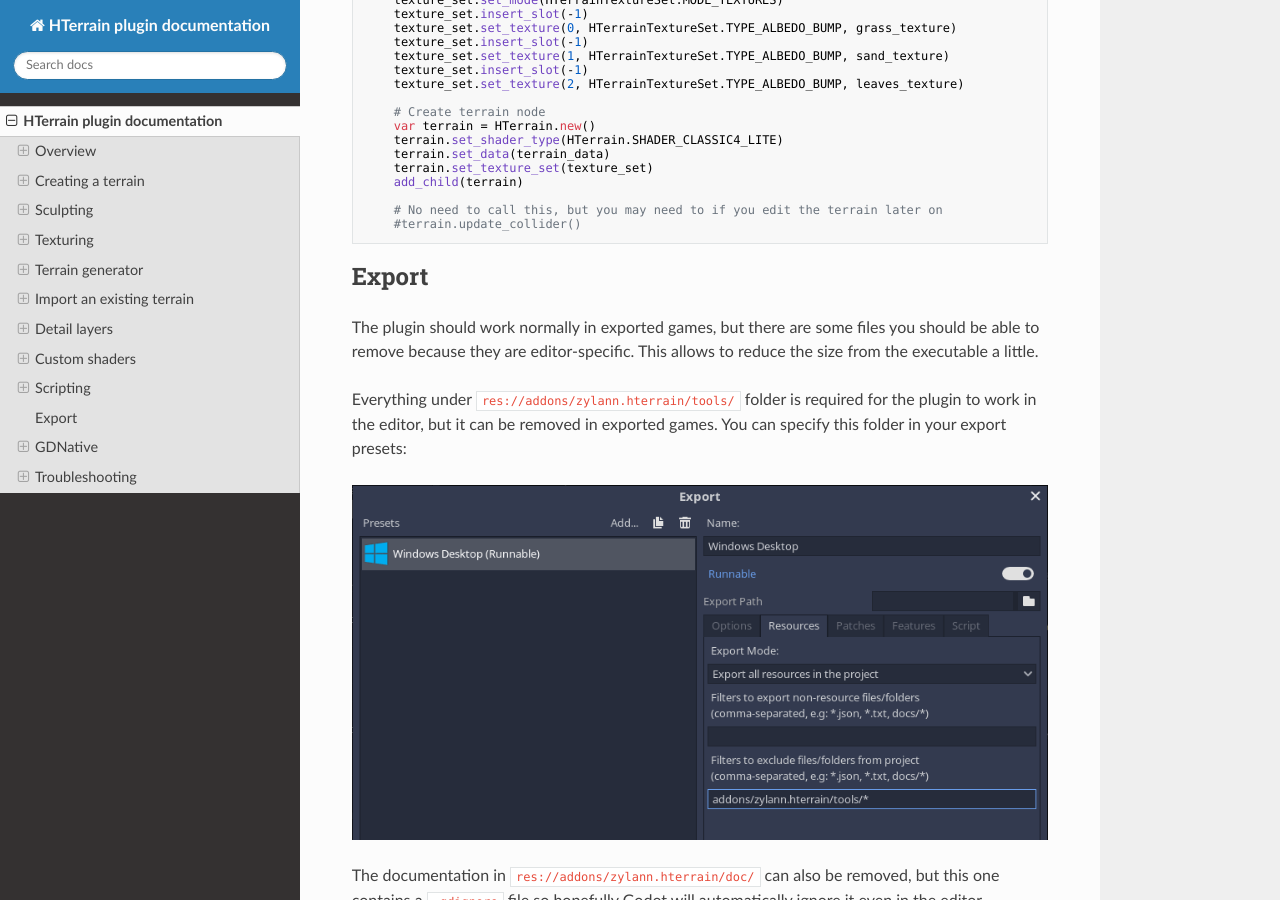
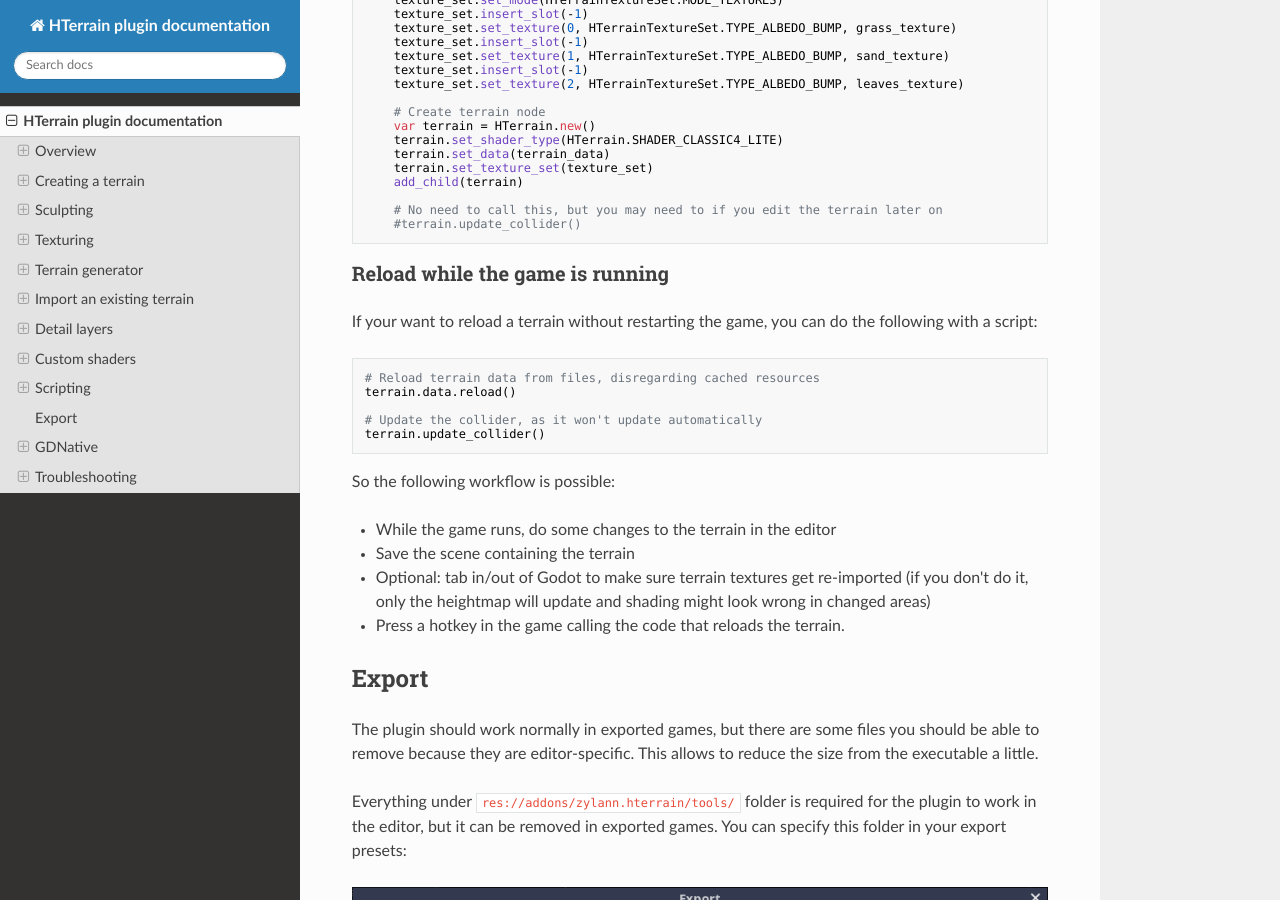
Before and after one commit to Zylann/godot_heightmap_plugin, an MkDocs documentation site: the page built from addons/zylann.hterrain/doc/docs/index.md, in a window 1280 px wide and 900 px high, scrolled down 42102 px. Built offline with MkDocs 1.6.1, drawn with Linux system fonts in a browser that asks for light colours; nearby versions of some CDN libraries.

Commit message:
Add info about reloading terrain while the game is running

````diff
--- a/addons/zylann.hterrain/doc/docs/index.md
+++ b/addons/zylann.hterrain/doc/docs/index.md
@@ -1007,6 +1007,26 @@ func _ready():
 ```
 
 
+### Reload while the game is running
+
+If your want to reload a terrain without restarting the game, you can do the following with a script:
+
+```gdscript
+# Reload terrain data from files, disregarding cached resources
+terrain.data.reload()
+
+# Update the collider, as it won't update automatically
+terrain.update_collider()
+```
+
+So the following workflow is possible:
+
+- While the game runs, do some changes to the terrain in the editor
+- Save the scene containing the terrain
+- Optional: tab in/out of Godot to make sure terrain textures get re-imported (if you don't do it, only the heightmap will update and shading might look wrong in changed areas)
+- Press a hotkey in the game calling the code that reloads the terrain.
+
+
 Export
 ----------
 
````
